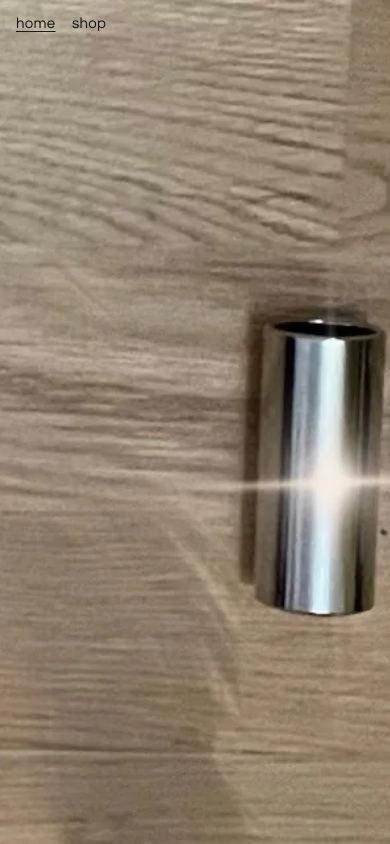
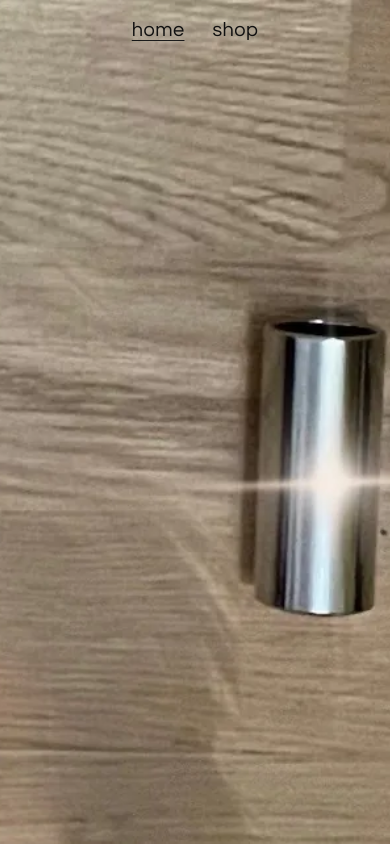
Before and after one commit to otis-otis/sekkosite, a plain HTML site: page index.html in a window 390 px wide. Drawn offline with Linux system fonts and the light colour scheme.

Commit message:
Center and enlarge the home/shop nav.

```diff
--- a/index.html
+++ b/index.html
@@ -12,7 +12,7 @@
   <link rel="apple-touch-icon" href="icons/apple-touch-icon.png">
   <link rel="manifest" href="site.webmanifest">
   <link rel="preload" href="home.webp" as="image">
-  <link rel="stylesheet" href="style.css?v=7">
+  <link rel="stylesheet" href="style.css?v=8">
 </head>
 <body data-tab="home">
 
--- a/style.css
+++ b/style.css
@@ -40,13 +40,14 @@ img {
 
 .nav {
   position: fixed;
-  top: 22px;
-  left: 24px;
+  top: 28px;
+  left: 50%;
   z-index: 10;
   display: flex;
-  gap: 1.1em;
-  font-size: 15px;
+  gap: 1.4em;
+  font-size: 22px;
   letter-spacing: 0.02em;
+  transform: translateX(-50%);
 }
 
 body[data-tab="home"] .nav {
@@ -171,8 +172,8 @@ body[data-tab="home"] .nav {
 
 @media (max-width: 640px) {
   .nav {
-    left: 16px;
-    top: 16px;
+    top: 20px;
+    font-size: 20px;
   }
 
   .product {
```
